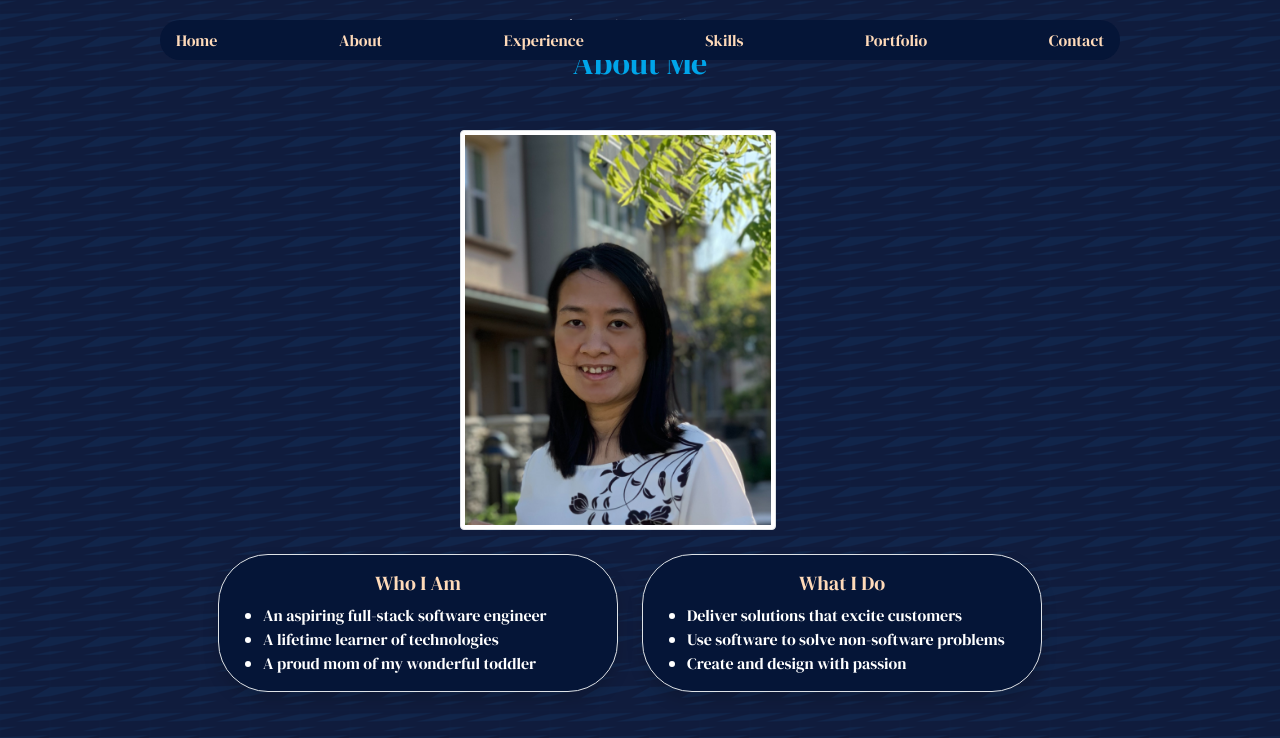
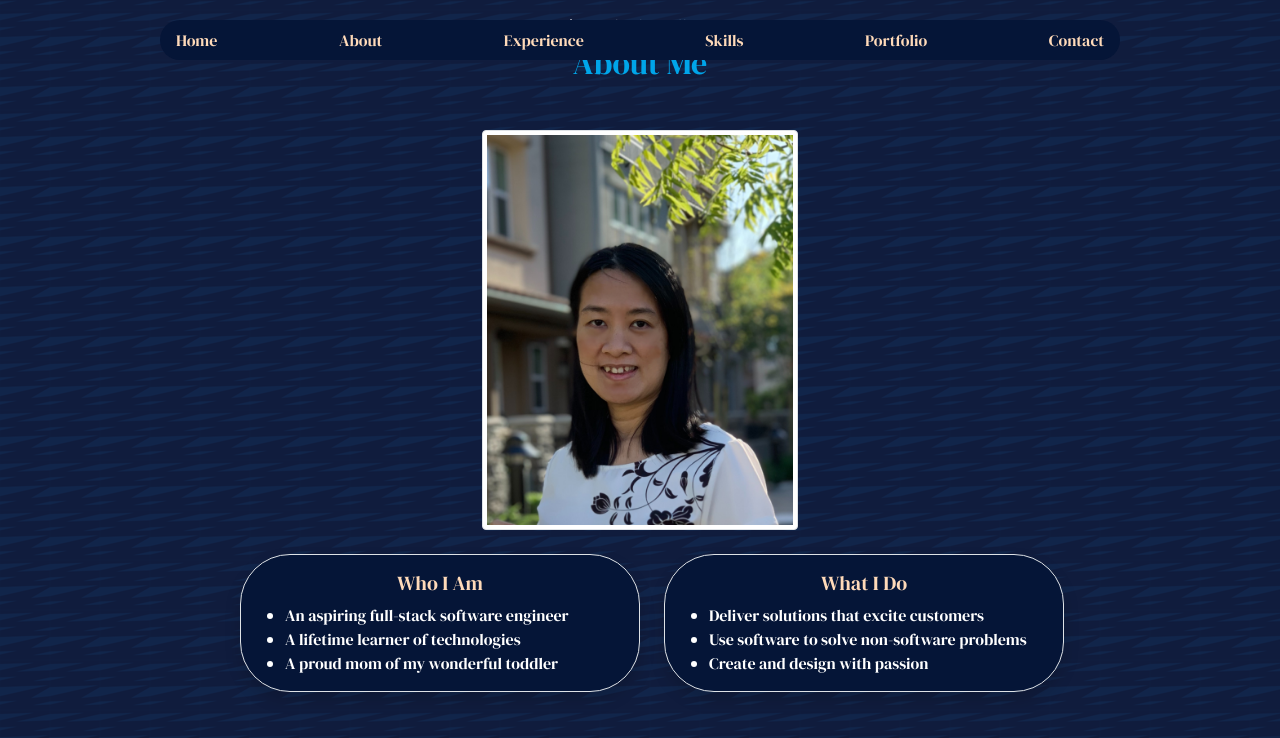
Before and after one commit to hoaian-phan/personal-portfolio-website, a React (Create React App) app: page / in a window 1280 px wide. Shown: the part 740-1478 px from the top of the page. Built offline with nearby package versions, Linux system fonts and the light colour scheme.

Commit message:
Fixed margin left and right for components

```diff
--- a/src/components/about/About.jsx
+++ b/src/components/about/About.jsx
@@ -8,7 +8,7 @@ const About = () => {
       <h6 class="text-center">I'm excited to tell you</h6>
       <h2 class="text-center"> About Me</h2>
 
-      <div class="container m-5">
+      <div class="container my-5">
         <div class="row">
           <div class="col-12 col-xxl-4 text-center">
             <img src={me} class="img-thumbnail resize-photo" alt="About me" />
--- a/src/components/portfolio/Portfolio.jsx
+++ b/src/components/portfolio/Portfolio.jsx
@@ -8,7 +8,7 @@ const Portfolio = () => {
       <h6 class="text-center">What I Created</h6>
       <h2 class="text-center">My Portfolio</h2>
 
-      <div class="container m-4">
+      <div class="container my-4">
       <div class="row d-flex align-items-center justify-content-center">
           <div class="col-8 col-md-6 col-lg-4 col-xxl-3 border shadow bg-navy border-navy pt-3 m-3">
 
--- a/src/components/skills/Skills.jsx
+++ b/src/components/skills/Skills.jsx
@@ -7,7 +7,7 @@ const Skills = () => {
       <h6 class="text-center"> What I Know</h6>
       <h2 class="text-center">My Technical Skills</h2>
 
-      <div class="container m-5">
+      <div class="container my-5">
         <div class="row d-flex align-items-center justify-content-center">
           <div class="col-6 col-sm-6 col-lg-3 border shadow bg-navy border-navy pt-3 m-4">
             <h5 class="text-center">Languages</h5>
```
Also changed, not shown: src/index.css (line endings or trailing spaces).
